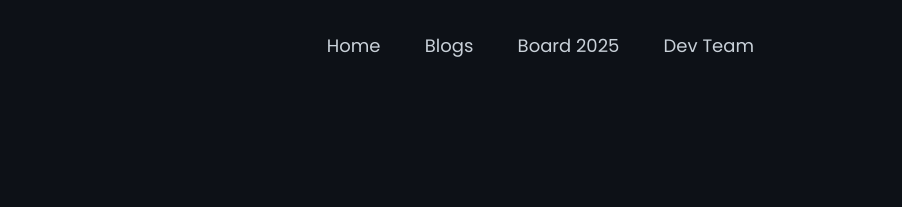
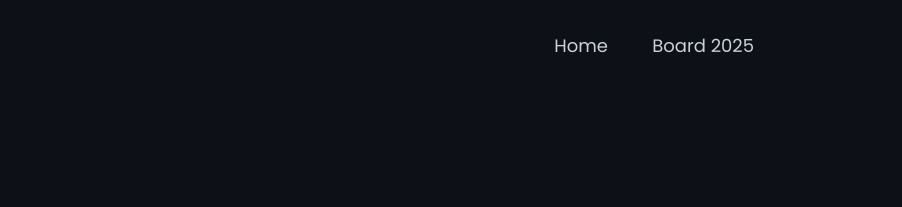
Before and after one commit to isoivit/Website, a plain HTML site: page contact.html in a window 1280 px wide. Shown: the top 207 px of the page, 378-1280 px from the left. Drawn offline with Linux system fonts and the light colour scheme.

Commit message:
Update contact.html

```diff
--- a/contact.html
+++ b/contact.html
@@ -17,9 +17,9 @@
                 <img src="isoi_logo.png" alt="logo" class="logo">
                 <ul id="sidemenu">
                     <li><a href="index.html">Home</a></li>
-                    <li><a href="blog_home.html">Blogs</a></li>
+<!--                     <li><a href="blog_home.html">Blogs</a></li> -->
                     <li><a href="board.html">Board 2025</a></li>
-                    <li><a href="dev.html">Dev Team</a></li>
+<!--                     <li><a href="dev.html">Dev Team</a></li> -->
                     <i class="fa-solid fa-xmark" onclick="closemenu()"></i>
                 </ul>
                 <i class="fa-solid fa-bars" onclick="openmenu()"></i>
```
